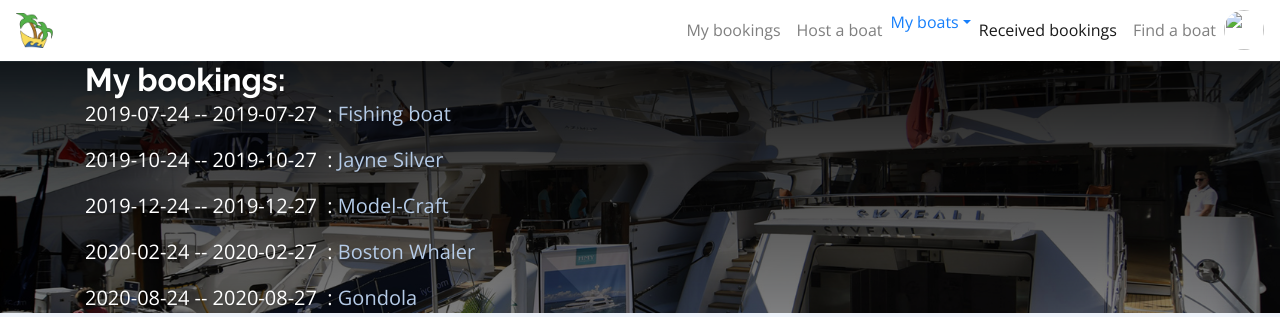
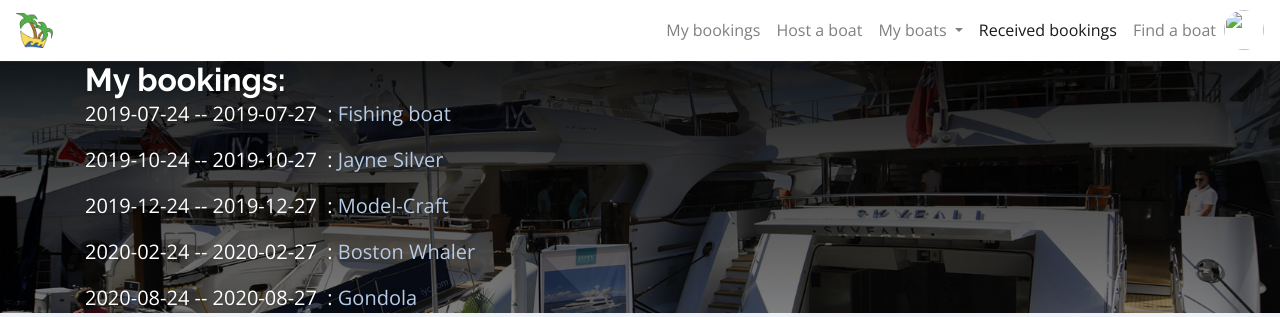
Before and after one commit to OscNil/eau-bnb, a Rails app: page / in a window 1280 px wide. Shown: the top 317 px of the page. Run offline with Rails 7, Linux system fonts and the light colour scheme; a user stored in the database is signed in; data comes from the database, SQL or seed files in the repository; style sheets or scripts are compiled from the project's sources; some libraries are stand-ins or nearby versions.

Commit message:
My boats on navbar styled

```diff
--- a/app/assets/stylesheets/components/_navbar.scss
+++ b/app/assets/stylesheets/components/_navbar.scss
@@ -11,3 +11,10 @@
   width: 40px;
   // border-radius: 50%;
 }
+
+#navbarDropdown {
+  color: rgba(0, 0, 0, 0.5);
+  &:hover {
+    color: rgba(0, 0, 0, 0.7);
+  }
+}
--- a/app/views/shared/_navbar.html.erb
+++ b/app/views/shared/_navbar.html.erb
@@ -19,11 +19,13 @@
         <li class="nav-item">
           <%= link_to "Host a boat", new_boat_path, class: "nav-link" %>
         </li>
-        <li class="dropdown" id="my_boats">
-          <%= link_to "My boats", '#', class: "avatar dropdown-toggle", id: "navbarDropdown", data: { toggle: "dropdown" }, 'aria-haspopup': true, 'aria-expanded': false %>
-          <div class="dropdown-menu dropdown-menu-right" aria-labelledby="navbarDropdown">
+        <li class="nav-item dropdown">
+        <a class="nav-link dropdown-toggle" href="#" id="navbarDropdown" role="button" data-toggle="dropdown" aria-haspopup="true" aria-expanded="false">
+          My boats
+        </a>
+          <div class="dropdown-menu dropdown-menu-left" aria-labelledby="navbarDropdown">
             <% @my_boats.each do |boat| %>
-              <%= link_to boat.boat_name, boat_path(boat) %><br>
+              <%= link_to boat.boat_name, boat_path(boat), class: "dropdown-item" %>
             <% end %>
           </div>
         </li>
```
